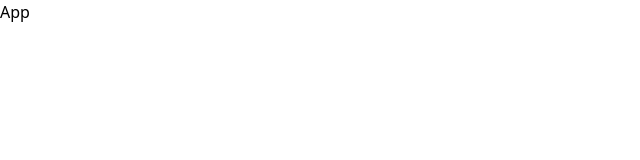
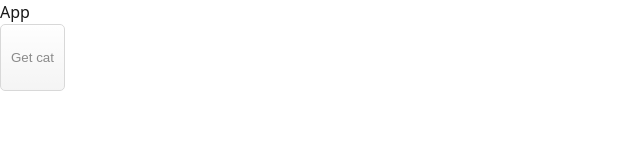
Before and after one commit to anvass/random-cat, a React (Vite) app: page / in a window 1280 px wide. Shown: the top 160 px of the page, without its empty margins (0-640 px from the left). Built offline with nearby package versions, Linux system fonts and the light colour scheme.

Commit message:
feat: button component

```diff
--- a/src/App.tsx
+++ b/src/App.tsx
@@ -1,7 +1,16 @@
+import Button from './components/Button/Button';
+
+const handleClick = () => {
+  console.log('Click');
+};
+
 function App() {
   return (
     <>
       <div>App</div>
+      <Button disabled onClick={handleClick}>
+        <span>Get cat</span>
+      </Button>
     </>
   );
 }
--- /dev/null
+++ b/src/components/Button/Button.module.css
@@ -0,0 +1,26 @@
+.btn {
+  padding: 25px 10px;
+  border: 1px solid #b2b2b2;
+  color: var(--textColor);
+  background: linear-gradient(
+    180deg,
+    rgba(255, 255, 255, 1) 0%,
+    rgba(235, 235, 235, 1) 100%
+  );
+  border-radius: 5px;
+}
+
+.disabled {
+  opacity: 0.5;
+  pointer-events: none;
+  cursor: not-allowed;
+}
+
+.btn:hover {
+  cursor: pointer;
+  background: linear-gradient(
+    180deg,
+    rgba(235, 235, 235, 1) 0%,
+    rgba(255, 255, 255, 1) 100%
+  );
+}
--- /dev/null
+++ b/src/components/Button/Button.tsx
@@ -0,0 +1,22 @@
+import { type JSX } from 'react';
+import styles from './Button.module.css';
+
+interface ButtonProps {
+  disabled?: boolean;
+  onClick?: () => void;
+  children: JSX.Element;
+}
+
+function Button({ disabled, onClick, children }: ButtonProps) {
+  return (
+    <button
+      onClick={disabled ? undefined : onClick}
+      disabled={disabled}
+      className={`${styles.btn} ${disabled ? styles.disabled : ''}`}
+    >
+      {children}
+    </button>
+  );
+}
+
+export default Button;
--- a/src/index.css
+++ b/src/index.css
@@ -3,10 +3,13 @@
   line-height: 1.5;
   font-weight: 400;
   font-synthesis: none;
-  -webkit-font-smoothing: antialiased;
-  -moz-osx-font-smoothing: grayscale;
+  /* -webkit-font-smoothing: antialiased; */
+  /* -moz-osx-font-smoothing: grayscale; */
+
+  --textColor: #181818;
 }
 
 body {
   margin: 0;
+  color: var(--textColor);
 }
```
